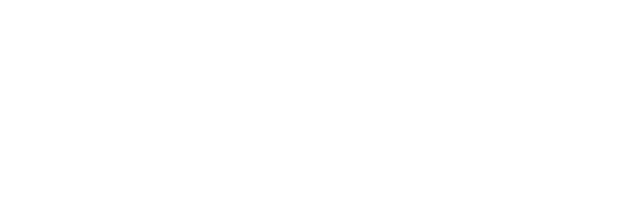
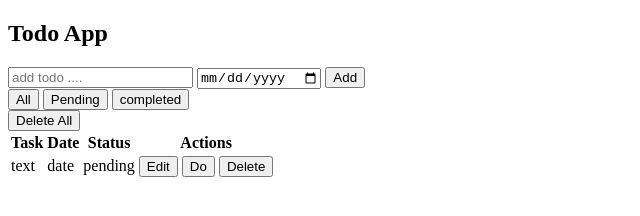
Before and after one commit to codeByShahsavan/todo-app-js, a plain HTML site: page index.html in a window 1280 px wide. Shown: the whole page, without its empty margins (0-640 px from the left). Drawn offline with Linux system fonts and the light colour scheme.

Commit message:
add html

```diff
--- a/index.html
+++ b/index.html
@@ -7,6 +7,46 @@
     <link rel="stylesheet" href="./css/style.css">
 </head>
 <body>
+   <div class="container">
+    <h2>Todo App</h2>
+    <div class="input-section">
+       <input type="text" placeholder="add todo ...." id="task-input"/>
+       <input type="date"  id="date-input"/>
+        <button id="add-button">Add</button>
+    </div>
+    <div class="todos-operator">
+      <div>
+        <button class="liter-todos">All</button>
+        <button class="liter-todos">Pending</button>
+        <button class="liter-todos">completed</button>
+      </div>
+      <button>Delete All</button>
+    </div>
+    <div class="table">
+      <table>
+        <thead>
+          <tr>
+           <th>Task</th>
+           <th>Date</th>
+           <th>Status</th>
+           <th>Actions</th>
+          </tr>
+        </thead>
+        <tbody>
+          <tr>
+            <td>text</td>
+            <td>date</td>
+            <td>pending</td>
+            <td>
+              <button>Edit</button>
+              <button>Do</button>
+              <button>Delete</button>
+            </td>
+          </tr>
+        </tbody>
+      </table>
+    </div>
+   </div>
 
     <script src="./js/app.js"></script>
 </body>
```
